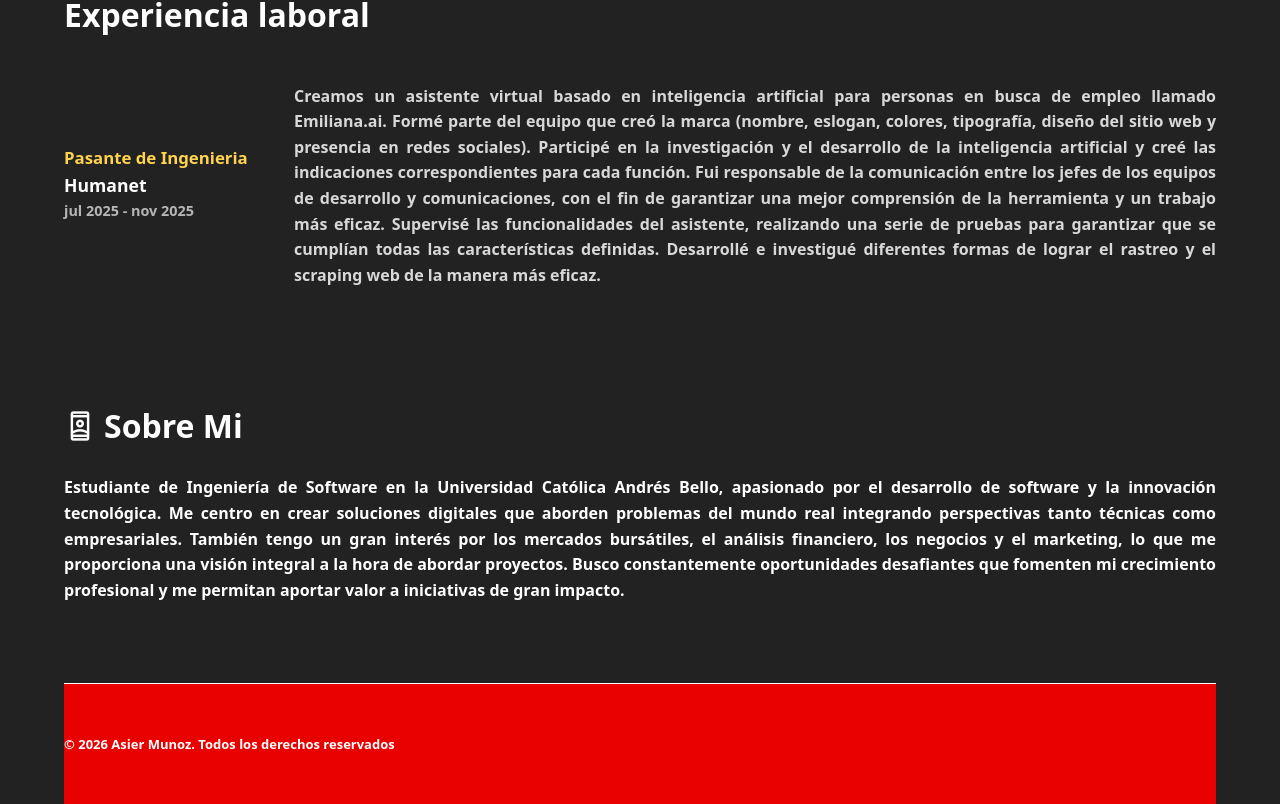
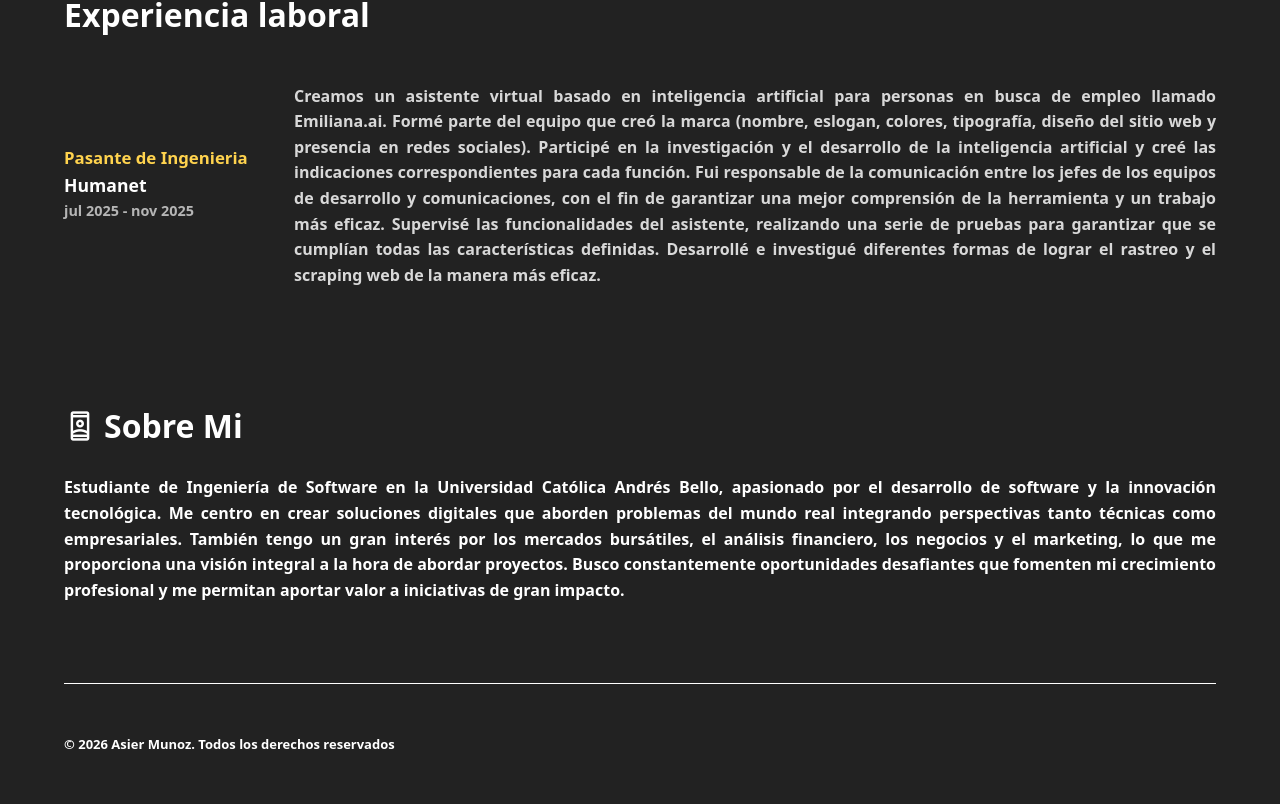
Before and after one commit to asiermunoz/personal-portfolio, a React (Vite) app: page / in a window 1280 px wide. Shown: the part 663-1467 px from the top of the page. Built offline with nearby package versions, Linux system fonts and the light colour scheme.

Commit message:
style: Update footer background color to dark gray.

```diff
--- a/src/styles/Footer.css
+++ b/src/styles/Footer.css
@@ -1,6 +1,6 @@
 .footer {
     border-top: 1px solid;
-    background-color: #e90000;
+    background-color: #222;
     color: white;
     text-align:left;
     align-content: center;
```
